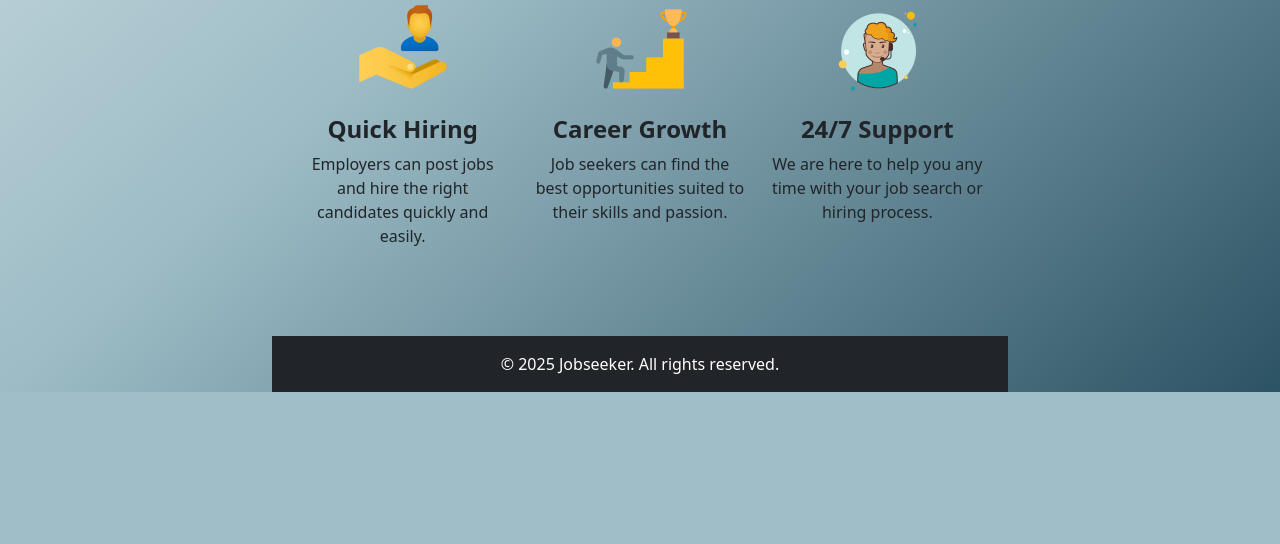
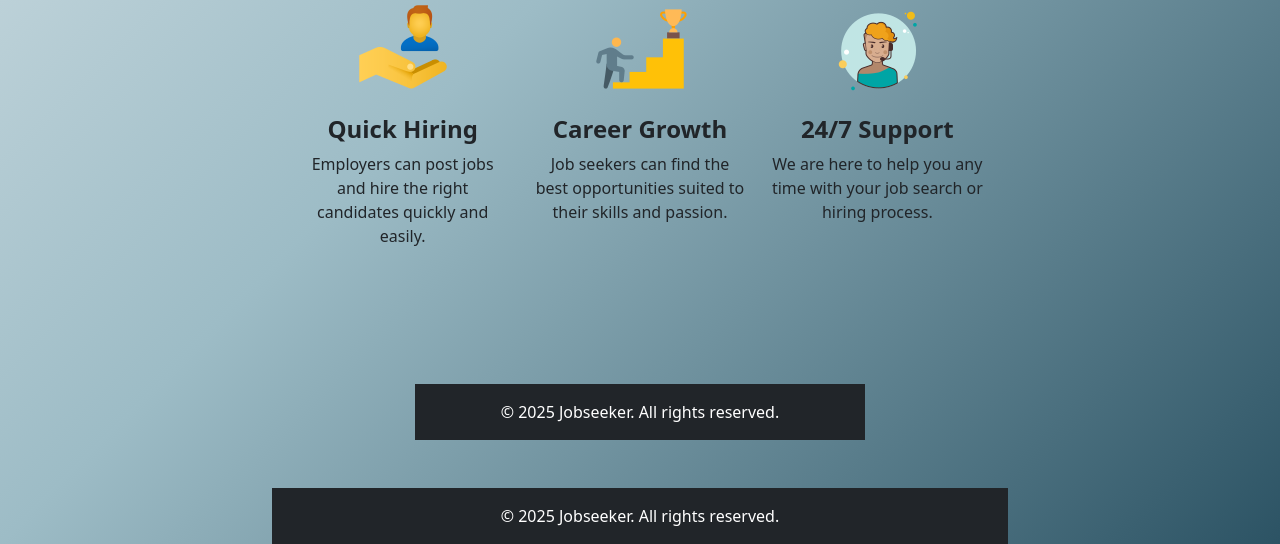
Before and after one commit to Ifrah-c/flask-jobboard-app, a Flask app: page / in a window 1280 px wide. Shown: the part 755-1299 px from the top of the page. Before the commit the page ends 1147 px from the top, so only its background shows below. Run offline with Flask 3, Linux system fonts and the light colour scheme.

Commit message:
Footer added

```diff
--- a/templates/index.html
+++ b/templates/index.html
@@ -58,6 +58,20 @@
 </div>
 
 
+<div class="container mt-4">
+  <div class="row">
+    <div class="col-md-8 offset-md-2">
+      <footer class="bg-dark text-white text-center py-3 mt-5 ">
+  <p class="mb-0">© 2025 Jobseeker. All rights reserved.</p>
+</footer>
+
+
+    </div>
+  </div>
+</div>
+
+
+
 
 
 
```
